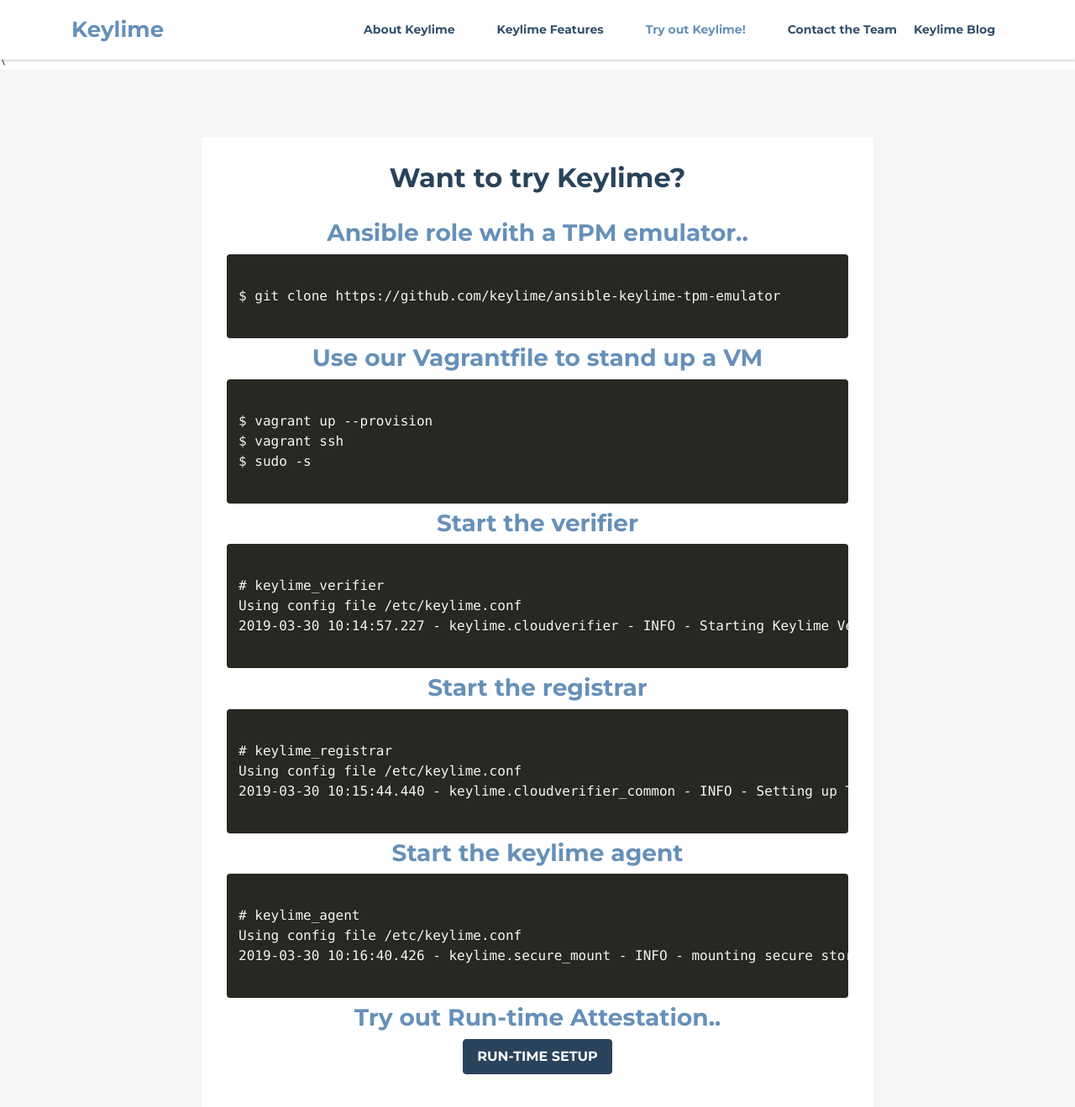
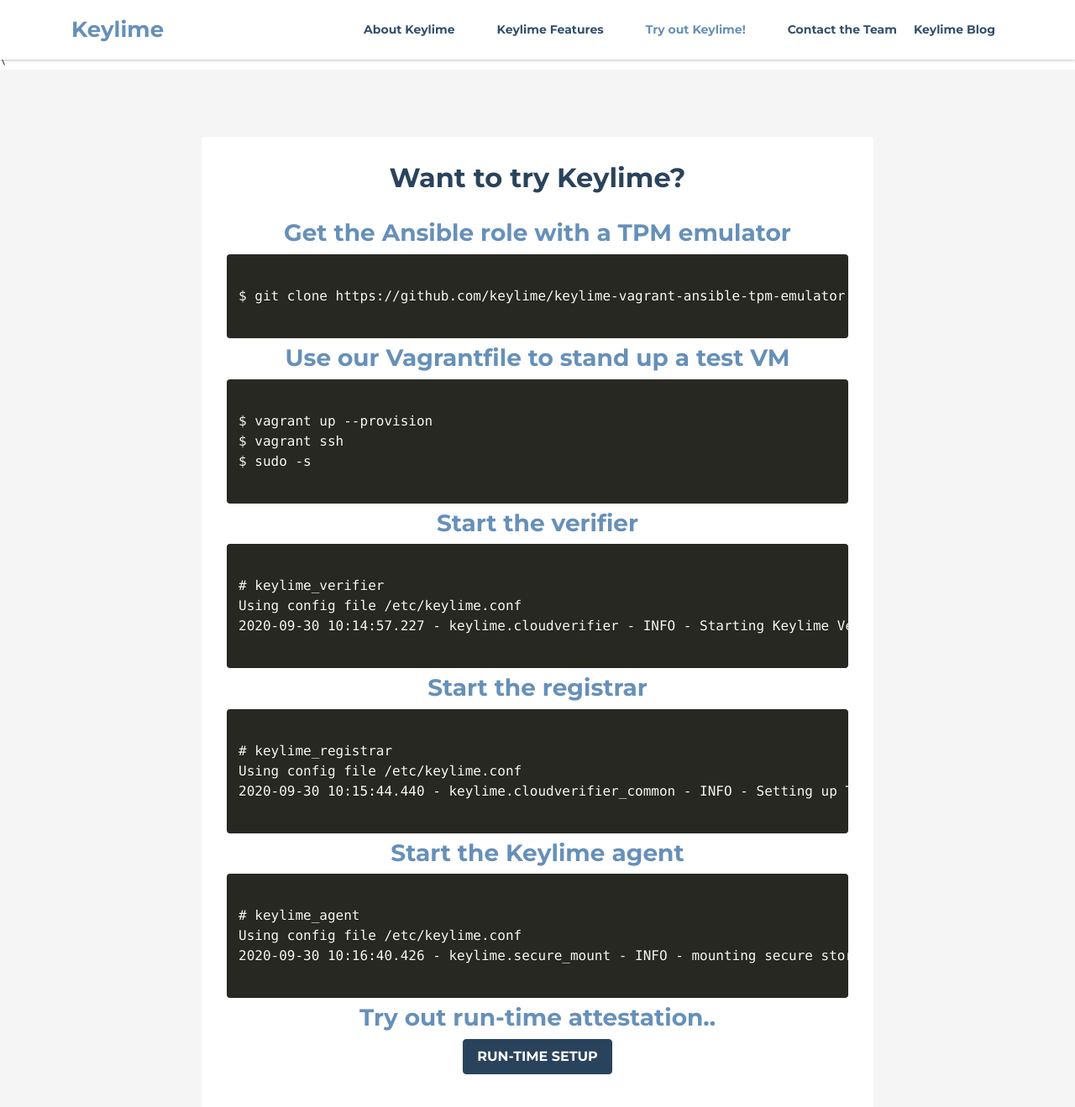
Before and after one commit to keylime/keylime.github.io, a Jekyll site: the page built from index.md, in a window 1280 px wide and 1400 px high, scrolled down 2151 px. Shown: the top 1319 px of the window at 84% size. Built offline with Jekyll 4.4.1, drawn with Linux system fonts in a browser that asks for light colours; nearby versions of some CDN libraries.

Commit message:
Update docs to use new keylime-vagrant-ansible-tpm-empulator repo address As well as other small changes.
Signed-off-by: axelsimon <github@axelsimon.net>

```diff
--- a/_includes/docs.html
+++ b/_includes/docs.html
@@ -4,14 +4,14 @@
         <div class="docs-inner">
         <h2 class="title text-center">Want to try Keylime?</h2>
         <div class="block">
-            <h3 class="sub-title text-center">Ansible role with a TPM emulator..</h3>
+            <h3 class="sub-title text-center">Get the Ansible role with a TPM emulator</h3>
             <div class="code-block">
                 <!--//Use Prismjs - http://prismjs.com/index.html#basic-usage -->
                 <pre><code class="language-markup">
-$ git clone https://github.com/keylime/ansible-keylime-tpm-emulator
+$ git clone https://github.com/keylime/keylime-vagrant-ansible-tpm-emulator
                  </code></pre>
             </div><!--//code-block-->
-            <h3 class="sub-title text-center">Use our Vagrantfile to stand up a VM</h3>
+            <h3 class="sub-title text-center">Use our Vagrantfile to stand up a test VM</h3>
             <div class="code-block">
                 <!--//Use Prismjs - http://prismjs.com/index.html#basic-usage -->
                 <pre><code class="language-markup">
@@ -26,7 +26,7 @@
                 <pre><code class="language-markup">
 # keylime_verifier
 Using config file /etc/keylime.conf
-2019-03-30 10:14:57.227 - keylime.cloudverifier - INFO - Starting Keylime Verifier (tornado) on port 8881, use <Ctrl-C> to stop
+2020-09-30 10:14:57.227 - keylime.cloudverifier - INFO - Starting Keylime Verifier (tornado) on port 8881, use <Ctrl-C> to stop
                  </code></pre>
             </div><!--//code-block-->
             <h3 class="sub-title text-center">Start the registrar</h3>
@@ -35,19 +35,19 @@
                 <pre><code class="language-markup">
 # keylime_registrar
 Using config file /etc/keylime.conf
-2019-03-30 10:15:44.440 - keylime.cloudverifier_common - INFO - Setting up TLS...
+2020-09-30 10:15:44.440 - keylime.cloudverifier_common - INFO - Setting up TLS...
                  </code></pre>
             </div><!--//code-block-->
-            <h3 class="sub-title text-center">Start the keylime agent</h3>
+            <h3 class="sub-title text-center">Start the Keylime agent</h3>
             <div class="code-block">
                 <!--//Use Prismjs - http://prismjs.com/index.html#basic-usage -->
                 <pre><code class="language-markup">
 # keylime_agent
 Using config file /etc/keylime.conf
-2019-03-30 10:16:40.426 - keylime.secure_mount - INFO - mounting secure storage location /var/lib/keylime/secure on tmpfs
+2020-09-30 10:16:40.426 - keylime.secure_mount - INFO - mounting secure storage location /var/lib/keylime/secure on tmpfs
                  </code></pre>
            </div><!--//block-->
-           <h3 class="sub-title text-center">Try out Run-time Attestation..</h3>
+           <h3 class="sub-title text-center">Try out run-time attestation..</h3>
            <div class="block">
                <p class="text-center">
                    <a class="btn btn-cta-primary" href="https://keylime-docs.readthedocs.io/en/latest/user_guide/runtime_ima.html" target="_blank">Run-time setup</a>
```
